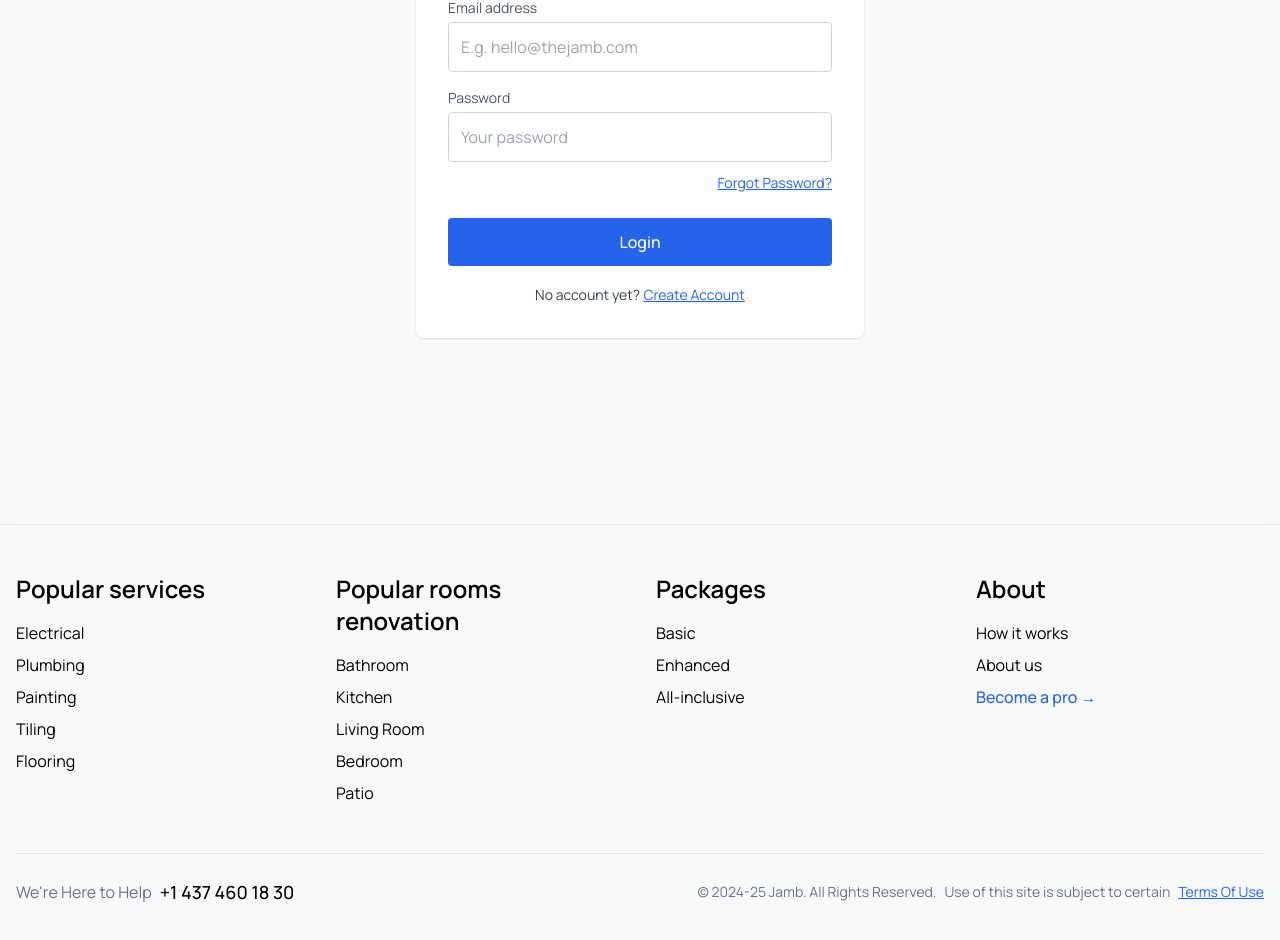
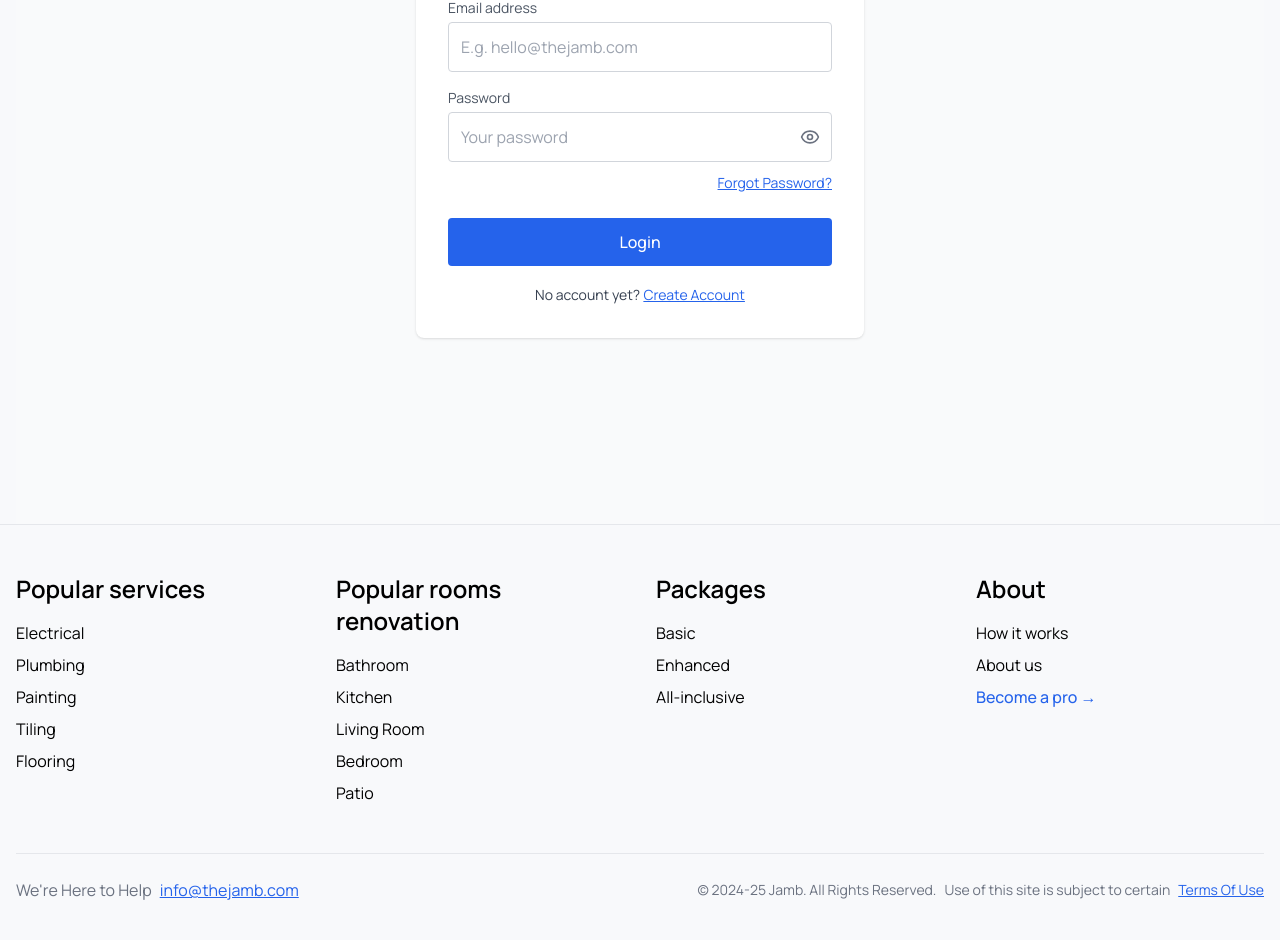
Before and after one commit to hsivritepe/jamb-frontend, a Next.js app: page /login in a window 1280 px wide. Shown: the part 276-1216 px from the top of the page. Built offline with nearby package versions, Linux system fonts and the light colour scheme; no server answers.

Commit message:
Update login and footer

```diff
--- a/app/login/page.tsx
+++ b/app/login/page.tsx
@@ -1,30 +1,32 @@
 "use client";
 
 export const dynamic = "force-dynamic";
+
 import { useState } from "react";
+import { Eye, EyeOff } from "lucide-react";
 import { useRouter, useSearchParams } from "next/navigation";
 import Link from "next/link";
 import GoogleIcon from "@/components/icons/GoogleIcon";
 import FacebookIcon from "@/components/icons/FacebookIcon";
 import AppleIcon from "@/components/icons/AppleIcon";
 
-
 export default function LoginOrRegisterPage() {
-  // Router for navigation
+  // Navigation
   const router = useRouter();
-  // Search params to read "next" from the query string
   const searchParams = useSearchParams();
   const nextUrl = searchParams.get("next") || "";
 
-  // Form states for registration
+  // Registration form states
   const [email, setEmail] = useState("");
   const [phoneNumber, setPhoneNumber] = useState("");
   const [password, setPassword] = useState("");
   const [agreedToTos, setAgreedToTos] = useState(false);
+  const [showRegisterPassword, setShowRegisterPassword] = useState(false);
 
-  // Form states for login
+  // Login form states
   const [loginEmail, setLoginEmail] = useState("");
   const [loginPassword, setLoginPassword] = useState("");
+  const [showLoginPassword, setShowLoginPassword] = useState(false);
 
   // Forgot password flow
   const [resetEmail, setResetEmail] = useState("");
@@ -34,10 +36,7 @@ export default function LoginOrRegisterPage() {
   const [showForgotPassword, setShowForgotPassword] = useState(false);
 
   /**
-   * handleRegister:
-   * 1) Validates "agreedToTos" checkbox.
-   * 2) Sends a POST request to create a new user.
-   * 3) On success, redirects to the /confirm page (optionally appending &next=...).
+   * Creates a new user account (registration).
    */
   const handleRegister = async () => {
     if (!agreedToTos) {
@@ -57,7 +56,6 @@ export default function LoginOrRegisterPage() {
       });
 
       if (res.ok) {
-        // If there's a next param, include it in the confirm URL
         let confirmUrl = `/confirm?email=${encodeURIComponent(email)}`;
         if (nextUrl) {
           confirmUrl += `&next=${encodeURIComponent(nextUrl)}`;
@@ -70,18 +68,13 @@ export default function LoginOrRegisterPage() {
         alert(`Registration error: ${res.status}`);
       }
     } catch (error) {
-      alert("Registration failed. Check console for details.");
+      alert("Registration failed. Try again, please.");
       console.error("Registration error:", error);
     }
   };
 
   /**
-   * handleLogin:
-   * 1) Sends a POST request to authenticate user credentials.
-   * 2) Saves the returned auth token to sessionStorage.
-   * 3) Optionally fetches and stores user info in "profileData".
-   * 4) Triggers "authChange" to let the app know user is logged in.
-   * 5) Redirects to "nextUrl" or defaults to /profile if "nextUrl" doesn't exist.
+   * Logs in existing users and stores their auth token.
    */
   const handleLogin = async () => {
     try {
@@ -96,10 +89,9 @@ export default function LoginOrRegisterPage() {
 
       if (res.ok) {
         const data = await res.json();
-        // 1) Store token in sessionStorage
         sessionStorage.setItem("authToken", data.token);
 
-        // 2) Fetch user info
+        // Fetch user info
         try {
           const userRes = await fetch("https://dev.thejamb.com/user/info", {
             method: "POST",
@@ -114,10 +106,8 @@ export default function LoginOrRegisterPage() {
           console.error("Error fetching user info after login:", err);
         }
 
-        // 3) Dispatch custom "authChange" event
+        // Notify app and redirect
         window.dispatchEvent(new Event("authChange"));
-
-        // 4) Redirect to "nextUrl" if provided; otherwise, fallback to /profile
         if (nextUrl) {
           router.push(nextUrl);
         } else {
@@ -139,9 +129,7 @@ export default function LoginOrRegisterPage() {
   };
 
   /**
-   * handleForgotPassword:
-   * 1) If the user enters a valid email, sends a request for password reset.
-   * 2) On success, it shows a message and navigates to /password-reset?email=...
+   * Requests a password reset email for the entered address.
    */
   const handleForgotPassword = async () => {
     if (!resetEmail.trim()) {
@@ -172,11 +160,9 @@ export default function LoginOrRegisterPage() {
   return (
     <main className="min-h-screen flex flex-col items-center justify-center bg-gray-50 px-4 py-10">
       {showRegister ? (
-        /**
-         * ====================
-         * REGISTRATION FORM
-         * ====================
-         */
+        // ==================================
+        //         REGISTRATION FORM
+        // ==================================
         <div className="w-full max-w-md bg-white p-8 mt-20 rounded-lg shadow">
           <h1 className="text-2xl font-bold mb-6 text-center">Create Account</h1>
 
@@ -211,13 +197,22 @@ export default function LoginOrRegisterPage() {
           {/* Password */}
           <div className="mb-4">
             <label className="block text-sm text-gray-600 mb-1">Password</label>
+            <div className="relative">
               <input
-              type="password"
+                type={showRegisterPassword ? "text" : "password"}
                 placeholder="At least 6 chars"
                 value={password}
                 onChange={(e) => setPassword(e.target.value)}
-              className="w-full p-3 border border-gray-300 rounded"
+                className="w-full p-3 border border-gray-300 rounded pr-10"
               />
+              <button
+                type="button"
+                onClick={() => setShowRegisterPassword(!showRegisterPassword)}
+                className="absolute inset-y-0 right-3 flex items-center text-gray-500 hover:text-gray-700"
+              >
+                {showRegisterPassword ? <EyeOff className="w-5 h-5" /> : <Eye className="w-5 h-5" />}
+              </button>
+            </div>
           </div>
 
           {/* Terms & Conditions */}
@@ -272,11 +267,9 @@ export default function LoginOrRegisterPage() {
           </div>
         </div>
       ) : (
-        /**
-         * ====================
-         * LOGIN FORM
-         * ====================
-         */
+        // ==================================
+        //           LOGIN FORM
+        // ==================================
         <div className="w-full max-w-md bg-white p-8 rounded-lg shadow">
           {!showForgotPassword ? (
             <>
@@ -301,13 +294,22 @@ export default function LoginOrRegisterPage() {
                 <label className="block text-sm text-gray-600 mb-1">
                   Password
                 </label>
+                <div className="relative">
                   <input
-                  type="password"
+                    type={showLoginPassword ? "text" : "password"}
                     placeholder="Your password"
                     value={loginPassword}
                     onChange={(e) => setLoginPassword(e.target.value)}
-                  className="w-full p-3 border border-gray-300 rounded"
+                    className="w-full p-3 border border-gray-300 rounded pr-10"
                   />
+                  <button
+                    type="button"
+                    onClick={() => setShowLoginPassword(!showLoginPassword)}
+                    className="absolute inset-y-0 right-3 flex items-center text-gray-500 hover:text-gray-700"
+                  >
+                    {showLoginPassword ? <EyeOff className="w-5 h-5" /> : <Eye className="w-5 h-5" />}
+                  </button>
+                </div>
               </div>
 
               <div className="mb-6 text-right">
@@ -337,18 +339,15 @@ export default function LoginOrRegisterPage() {
               </div>
             </>
           ) : (
-            /**
-             * ============================
-             * FORGOT PASSWORD SECTION
-             * ============================
-             */
+            // ==================================
+            //       FORGOT PASSWORD
+            // ==================================
             <>
               <h1 className="text-2xl font-bold mb-6 text-center">
                 Forgot Password
               </h1>
               <p className="mb-4 text-sm text-gray-700">
-                Enter your email below. We'll send a reset code if your
-                account exists.
+                Enter your email below. We'll send a reset code if your account exists.
               </p>
 
               <div className="mb-4">
--- a/components/layout/Footer.tsx
+++ b/components/layout/Footer.tsx
@@ -12,7 +12,7 @@ import {
 } from "lucide-react";
 
 /**
- * Example arrays. Adjust them to your actual routes.
+ * Example link arrays. Replace them with your actual routes/data if needed.
  */
 const popularServices = [
   { name: "Electrical", href: "/calculate/services" },
@@ -48,11 +48,10 @@ export default function Footer() {
   return (
     <footer className="border-t w-full">
       <div className="max-w-7xl mx-auto px-4 py-6 sm:py-8 lg:py-12">
-        {/* Top section => grids of links */}
+        {/* Top section: grids of links */}
         <div className="grid grid-cols-1 md:grid-cols-4 gap-8">
           {/* Popular services */}
           <div>
-            {/* Heading => smaller on mobile, bigger on larger screens */}
             <h3 className="text-lg sm:text-xl lg:text-2xl mb-4 font-semibold">
               Popular services
             </h3>
@@ -70,7 +69,7 @@ export default function Footer() {
             </ul>
           </div>
 
-          {/* Popular rooms renovation */}
+          {/* Popular rooms */}
           <div>
             <h3 className="text-lg sm:text-xl lg:text-2xl mb-4 font-semibold">
               Popular rooms renovation
@@ -148,16 +147,16 @@ export default function Footer() {
             gap-4
           "
         >
-          {/* Left side => phone CTA */}
-          <div className="flex flex-col sm:flex-row items-start sm:items-center gap-2">
+          {/* Left side => email CTA */}
+          <div className="flex flex-col sm:flex-row items-start sm:items-center gap-1 sm:gap-2">
             <span className="text-sm sm:text-base text-gray-500">
               We're Here to Help
             </span>
             <a
-              href="tel:+14374601830"
-              className="text-base sm:text-lg font-medium"
+              href="mailto:info@thejamb.com"
+              className="text-base sm:text-base font-light text-blue-600 underline"
             >
-              +1 437 460 18 30
+              info@thejamb.com
             </a>
           </div>
 
```
Lines whose indentation alone changed are shown as unchanged.
